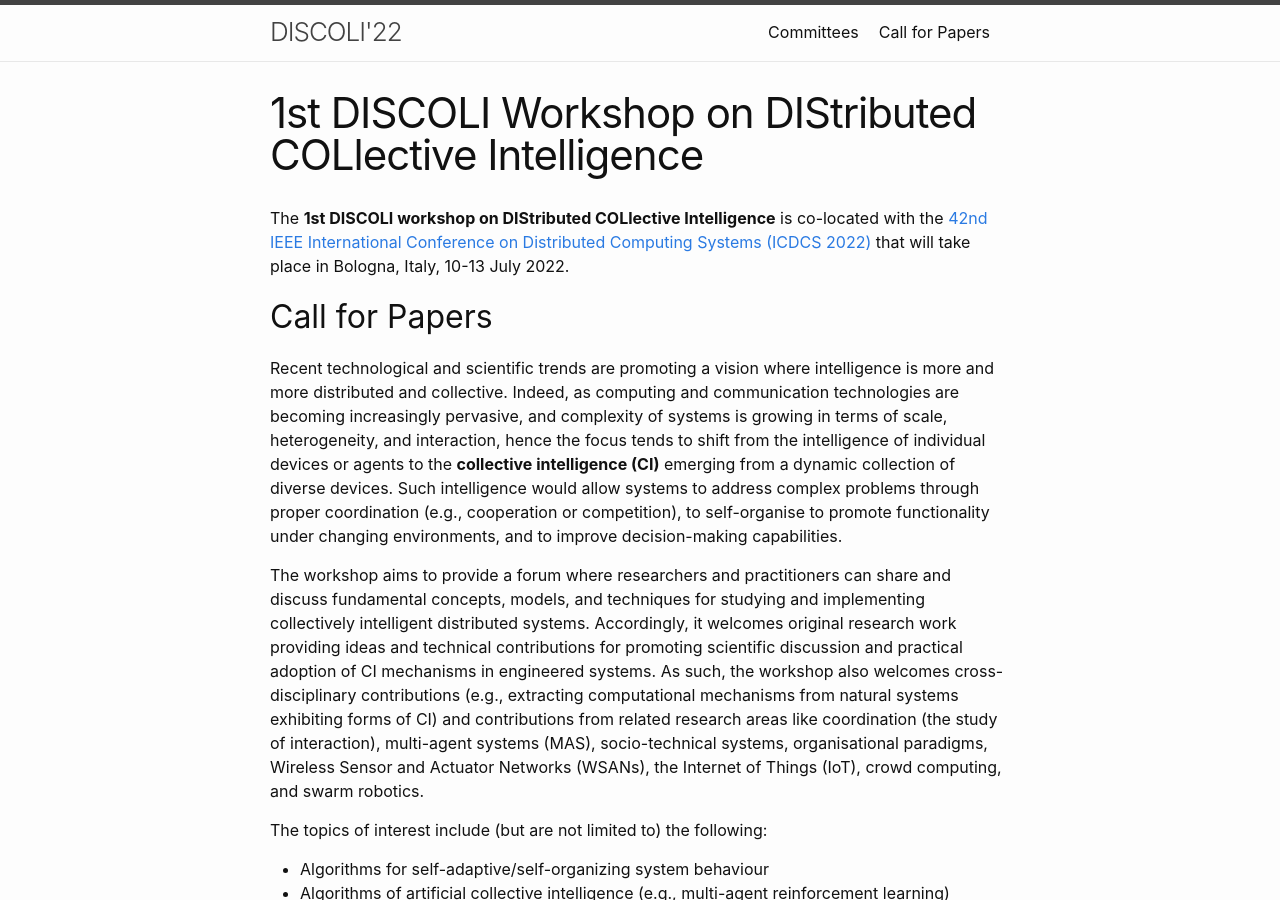
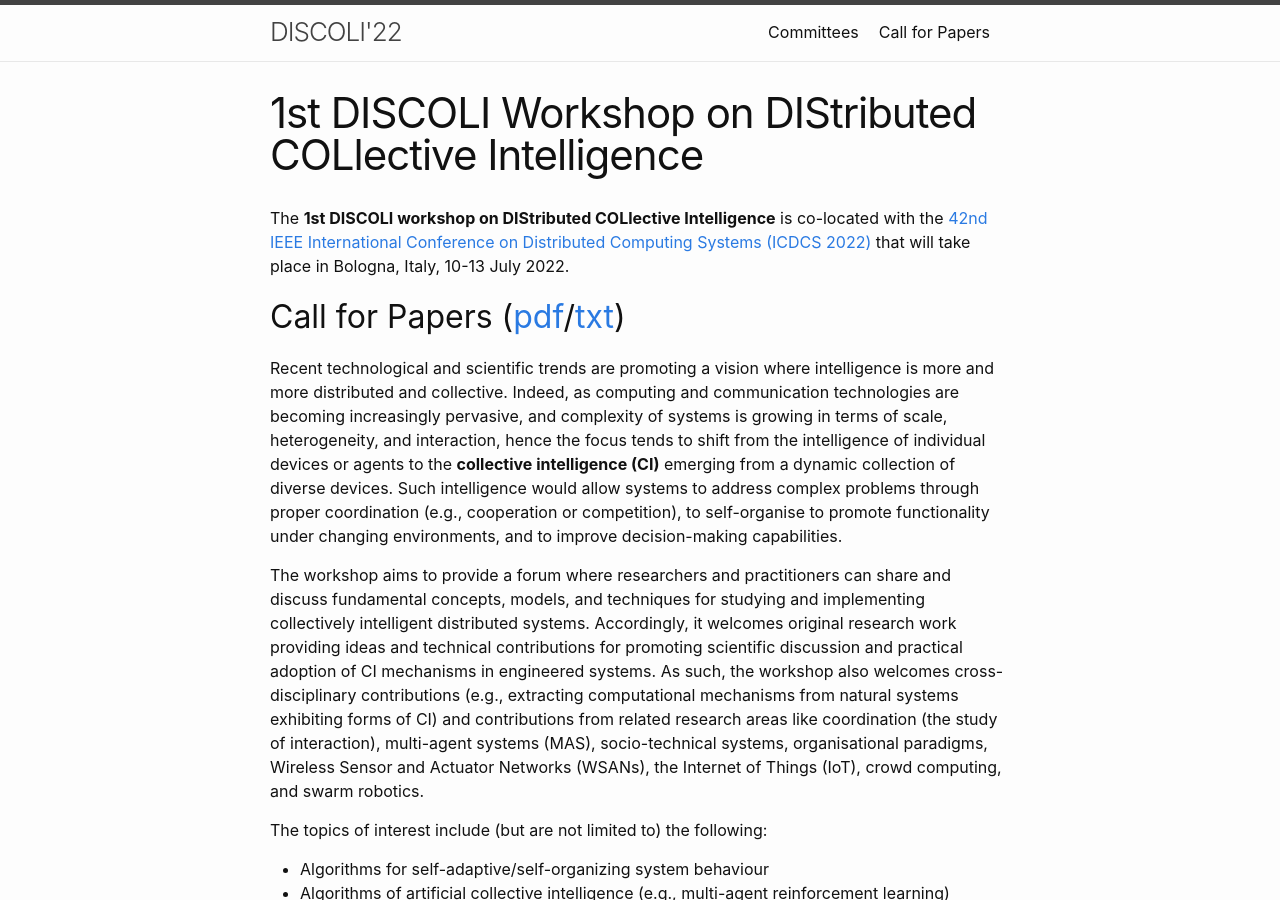
Before and after one commit to discoli-workshop/2023, a Jekyll site: the page built from index.markdown, in a window 1280 px wide and 900 px high. Built offline with Jekyll 4.4.1, drawn with Linux system fonts in a browser that asks for light colours.

Commit message:
Links to pdf/txt cfp

```diff
--- a/index.markdown
+++ b/index.markdown
@@ -9,7 +9,7 @@ title: 1st DISCOLI Workshop on DIStributed COLlective Intelligence
 
 The **1st DISCOLI workshop on DIStributed COLlective Intelligence** is co-located with the [42nd IEEE International Conference on Distributed Computing Systems (ICDCS 2022)](https://icdcs2022.icdcs.org/) that will take place in Bologna, Italy, 10-13 July 2022.
 
-## Call for Papers
+## Call for Papers ([pdf](assets/cfp-discoli-2022.pdf)/[txt](assets/cfp-discoli-2022.txt))
 
 Recent technological and scientific trends are promoting a vision where intelligence is more and more distributed and collective. Indeed, as computing and communication technologies are becoming increasingly pervasive, and complexity of systems is growing in terms of scale, heterogeneity, and interaction, hence the focus tends to shift from the intelligence of individual devices or agents to the **collective intelligence (CI)** emerging from a dynamic collection of diverse devices. Such intelligence would allow systems to address complex problems through proper coordination (e.g., cooperation or competition), to self-organise to promote functionality under changing environments, and to improve decision-making capabilities.
 
```
